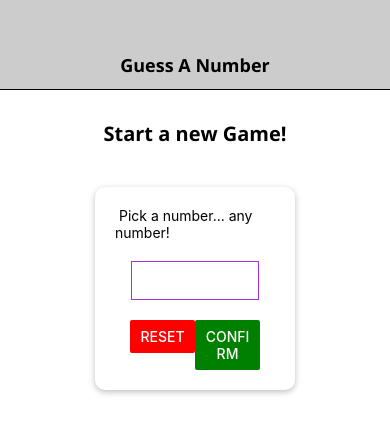
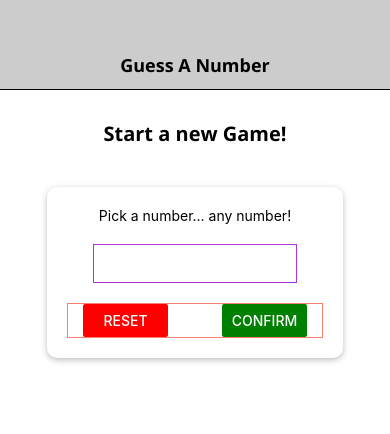
Before and after one commit to surfer-43/Reactnative_Components, a React Native app: screen / in a window 390 px wide. Shown: the top 434 px of the page. Built offline with nearby package versions, Linux system fonts and the light colour scheme.

Commit message:
making the start screen more responsive

```diff
--- a/screen/StartGameScreen.js
+++ b/screen/StartGameScreen.js
@@ -110,6 +110,7 @@ const styles = StyleSheet.create({
         flex: 1,
         padding: 10,
         alignItems: 'center',
+        width: '100%'
     },
     title: {
         fontSize: 20,
@@ -117,8 +118,9 @@ const styles = StyleSheet.create({
         fontFamily: 'open-sans-bold'
     },
     card: {
-        width: 250,
-        maxWidth: '80%',
+        width: '80%',
+        minWidth: 250,
+        maxWidth: '95%',
         alignItems: 'center'
     },
     cardTitle: {
@@ -131,6 +133,8 @@ const styles = StyleSheet.create({
         borderColor: '#aa33dd'
     },
     buttonContainer: {
+        borderWidth: 1,
+        borderColor: 'salmon',
         flexDirection: 'row',
         width: '100%',
         justifyContent: "space-between",
@@ -140,7 +144,7 @@ const styles = StyleSheet.create({
         width: 85,
         maxWidth: '50%',
         color: 'white',
-        justifyContent:'space-between',
+        // justifyContent:'space-between',
     },
     restBtn: {
         backgroundColor: Colors.secondary,
```
